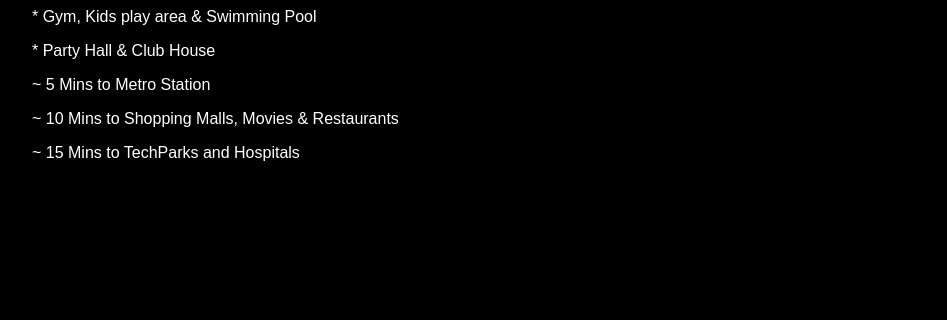
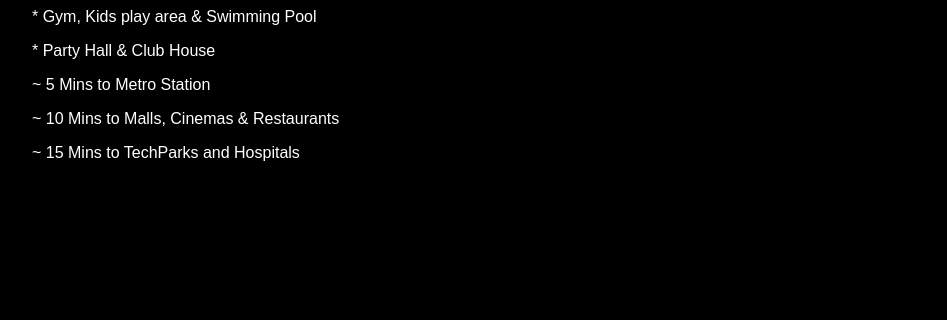
Before and after one commit to SMY-Subhash/A103, a plain HTML site: page index.html in a window 1280 px wide. Shown: the part 324-644 px from the top of the page, 0-947 px from the left. Drawn offline with Linux system fonts and the light colour scheme.

Commit message:
Update index.html

```diff
--- a/index.html
+++ b/index.html
@@ -25,7 +25,7 @@
     <p> * Gym, Kids play area & Swimming Pool </p>
     <p> * Party Hall & Club House</p>
     <p>~ 5 Mins to Metro Station</p>
-   <p> ~ 10 Mins to Shopping Malls, Movies & Restaurants</p>
+   <p> ~ 10 Mins to Malls, Cinemas & Restaurants</p>
     <p> ~ 15 Mins to TechParks and Hospitals</p>
 
 
```
